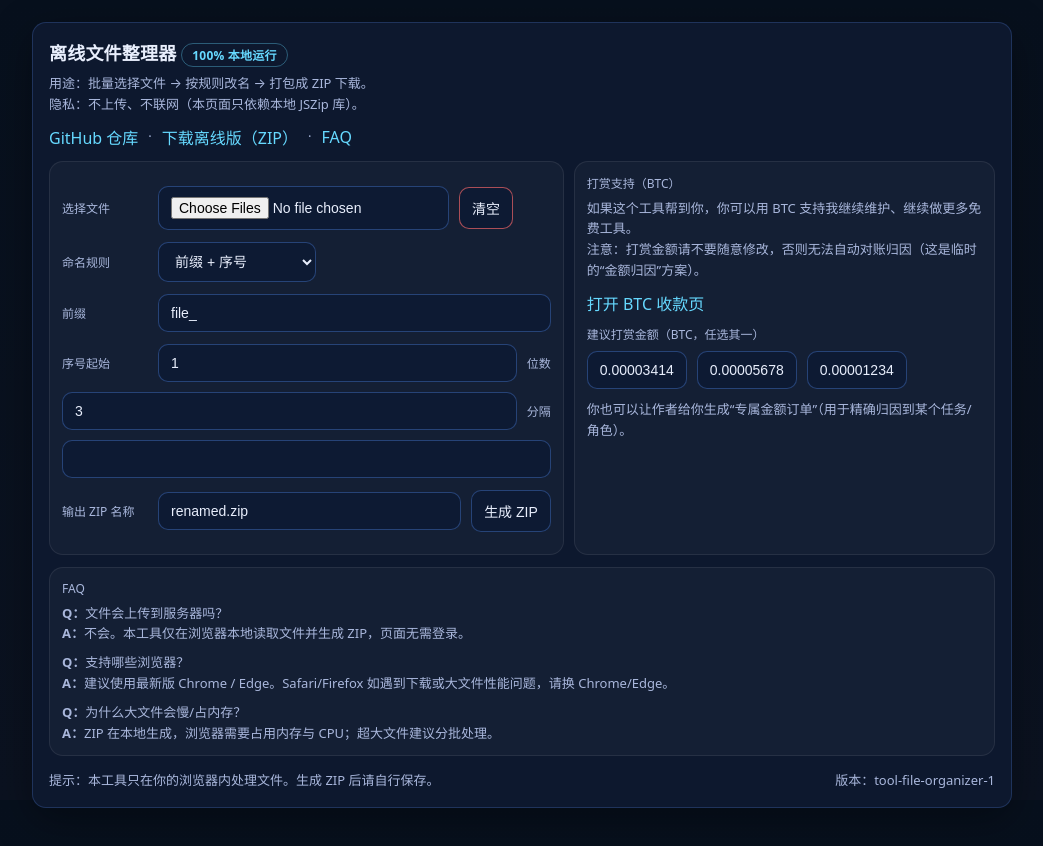
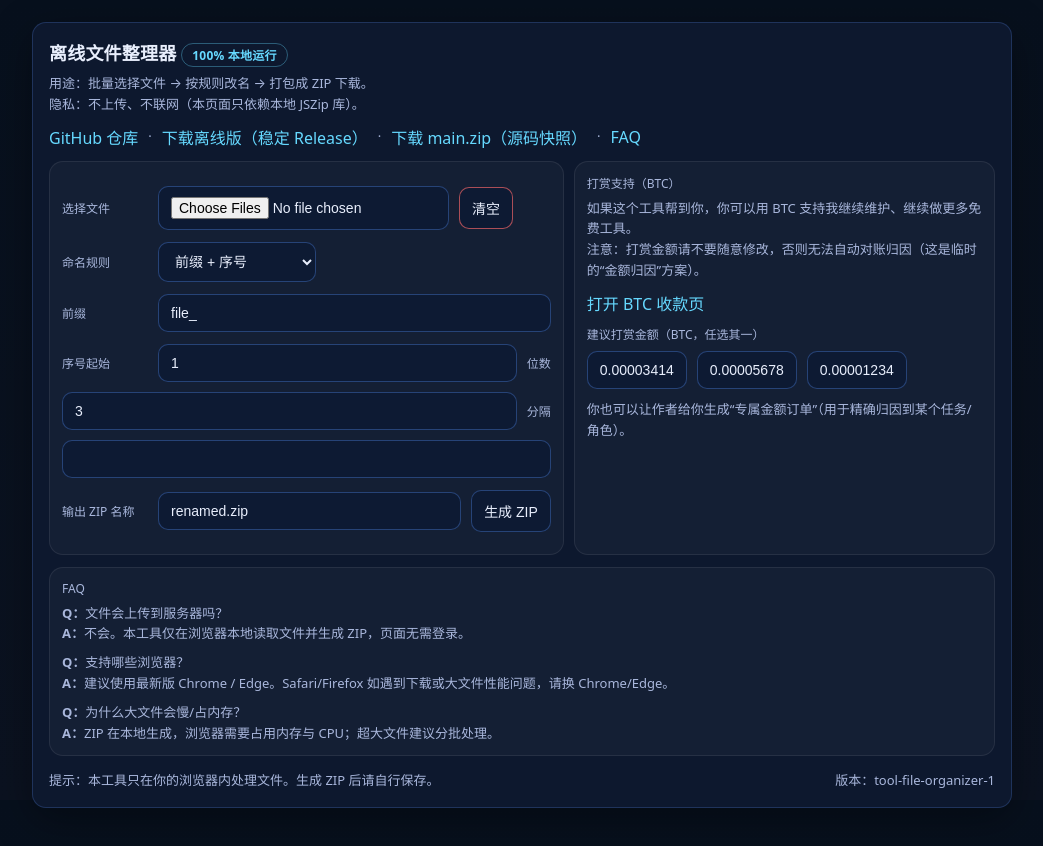
Before and after one commit to peng1233/offline-file-organizer, a plain HTML site: page index.html in a window 1280 px wide. Shown: the whole page, without its empty margins (118-1161 px from the left). Drawn offline with Linux system fonts and the light colour scheme.

Commit message:
Add Release ZIP workflow and stable download link

```diff
--- a/index.html
+++ b/index.html
@@ -46,7 +46,9 @@
       <div class="row" style="margin-top:10px">
         <a href="https://github.com/peng1233/offline-file-organizer" target="_blank">GitHub 仓库</a>
         <span class="muted">·</span>
-        <a href="https://github.com/peng1233/offline-file-organizer/archive/refs/heads/main.zip" target="_blank">下载离线版（ZIP）</a>
+        <a href="https://github.com/peng1233/offline-file-organizer/releases/latest/download/offline-file-organizer.zip" target="_blank">下载离线版（稳定 Release）</a>
+        <span class="muted">·</span>
+        <a href="https://github.com/peng1233/offline-file-organizer/archive/refs/heads/main.zip" target="_blank">下载 main.zip（源码快照）</a>
         <span class="muted">·</span>
         <a href="#faq">FAQ</a>
       </div>
```
Also changed, not shown: .github/workflows/release-zip.yml (added), README.md.
